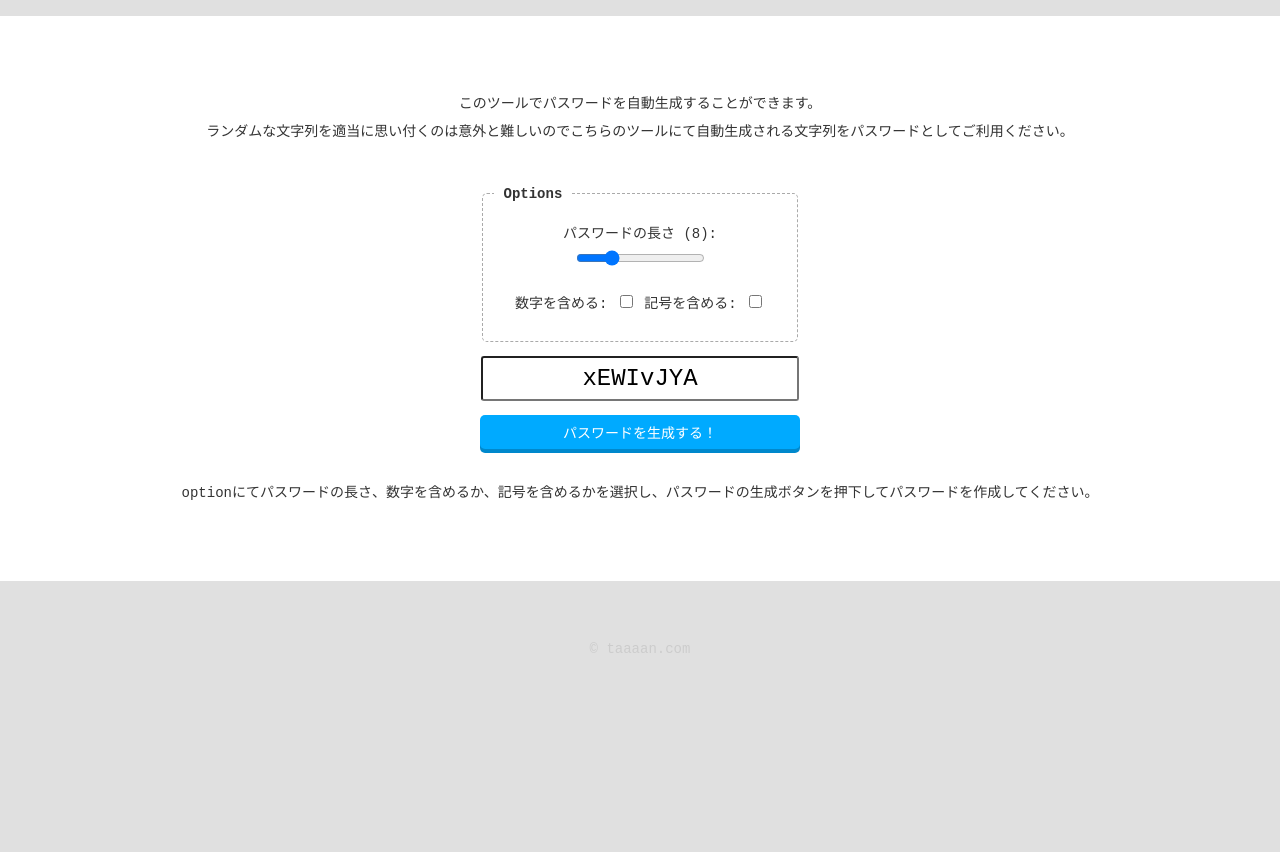
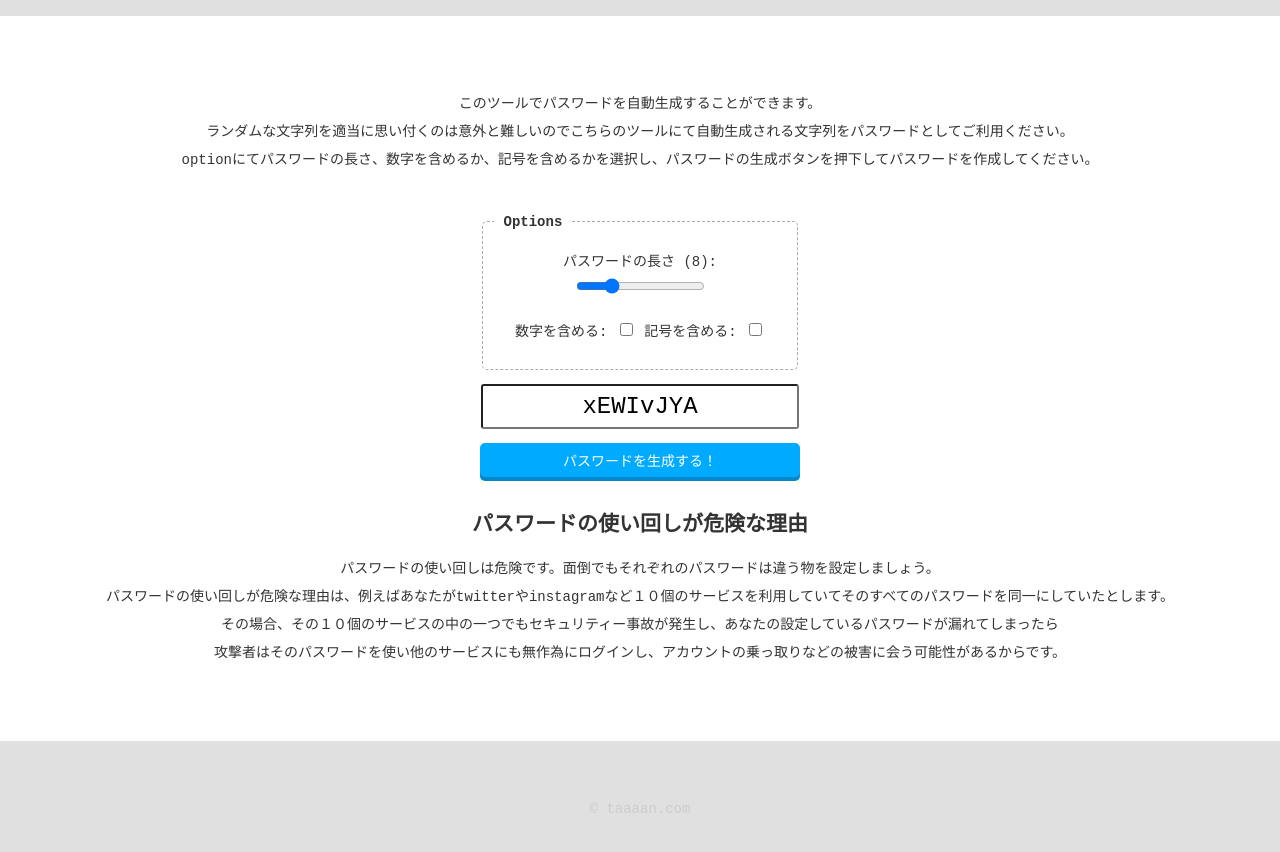
Before and after one commit to toru-taaaaan/website, a plain HTML site: page blog/password.html in a window 1280 px wide. Shown: the part 62-914 px from the top of the page. Before the commit the page ends 800 px from the top, so only its background shows below. Drawn offline with Linux system fonts and the light colour scheme.

Commit message:
文章の追加

```diff
--- a/blog/password.html
+++ b/blog/password.html
@@ -67,7 +67,8 @@
         <div>
             <p>
                 このツールでパスワードを自動生成することができます。<br>
-                ランダムな文字列を適当に思い付くのは意外と難しいのでこちらのツールにて自動生成される文字列をパスワードとしてご利用ください。
+                ランダムな文字列を適当に思い付くのは意外と難しいのでこちらのツールにて自動生成される文字列をパスワードとしてご利用ください。<br>
+                optionにてパスワードの長さ、数字を含めるか、記号を含めるかを選択し、パスワードの生成ボタンを押下してパスワードを作成してください。
             </p>
         </div>
         <div class="container2">
@@ -83,8 +84,12 @@
             <div id="btn">パスワードを生成する！</div>
         </div>
         <div>
+          <h2>パスワードの使い回しが危険な理由</h2>
             <p>
-                optionにてパスワードの長さ、数字を含めるか、記号を含めるかを選択し、パスワードの生成ボタンを押下してパスワードを作成してください。
+                パスワードの使い回しは危険です。面倒でもそれぞれのパスワードは違う物を設定しましょう。<br>
+                パスワードの使い回しが危険な理由は、例えばあなたがtwitterやinstagramなど１０個のサービスを利用していてそのすべてのパスワードを同一にしていたとします。<br>
+                その場合、その１０個のサービスの中の一つでもセキュリティー事故が発生し、あなたの設定しているパスワードが漏れてしまったら<br>
+                攻撃者はそのパスワードを使い他のサービスにも無作為にログインし、アカウントの乗っ取りなどの被害に会う可能性があるからです。
             </p>
         </div>
       </section>
```
